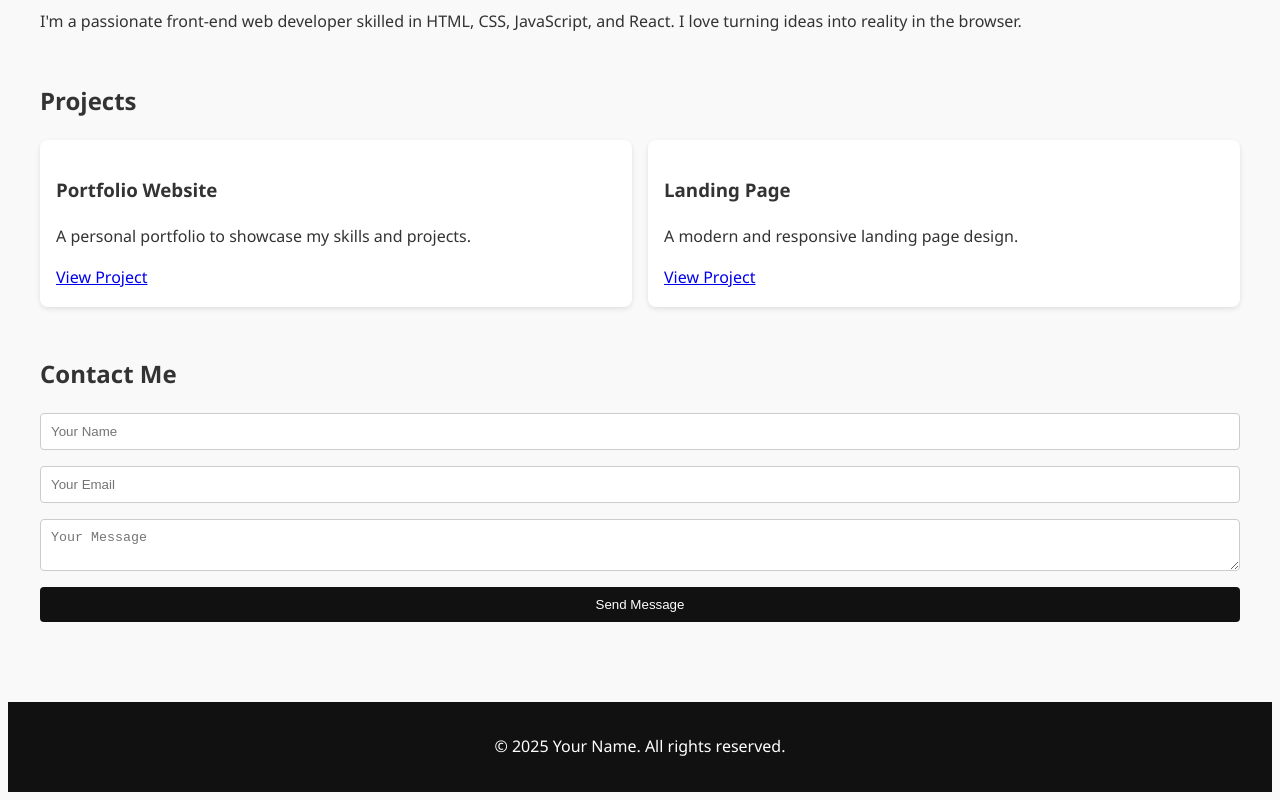
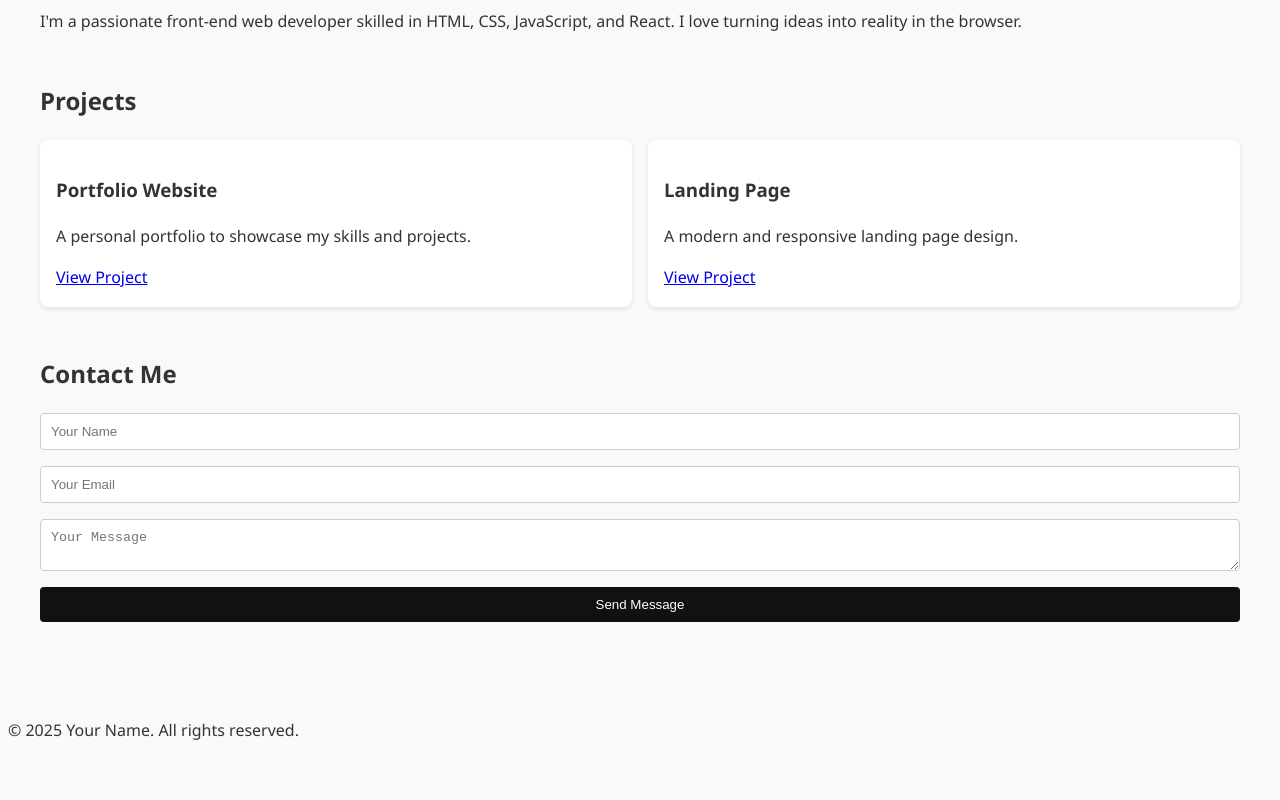
Before and after one commit to IbnulIslam-Official/my-portfolio-test, a plain HTML site: page index.html in a window 1280 px wide. Shown: the part 583-1383 px from the top of the page. After the commit the page ends 1343 px from the top, so only its background shows below. Drawn offline with Linux system fonts and the light colour scheme.

Commit message:
style.css

```diff
--- a/style.css
+++ b/style.css
@@ -98,10 +98,3 @@ button {
 button:hover {
   background: #333;
 }
-
-footer {
-  text-align: center;
-  padding: 1rem;
-  background: #111;
-  color: #fff;
-}
```
